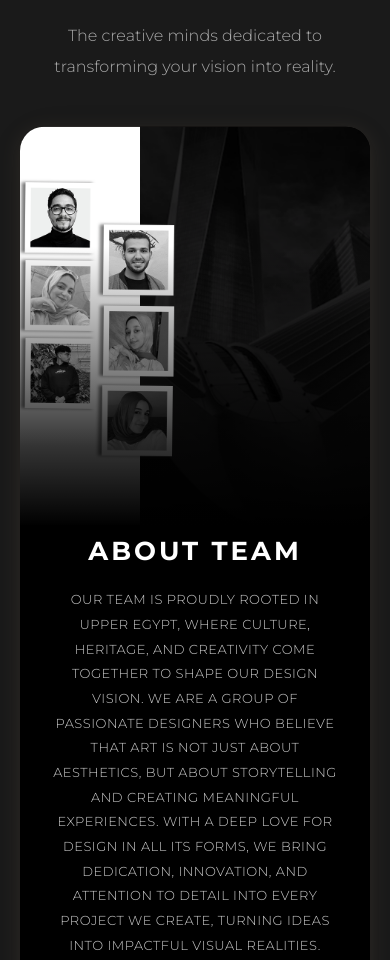
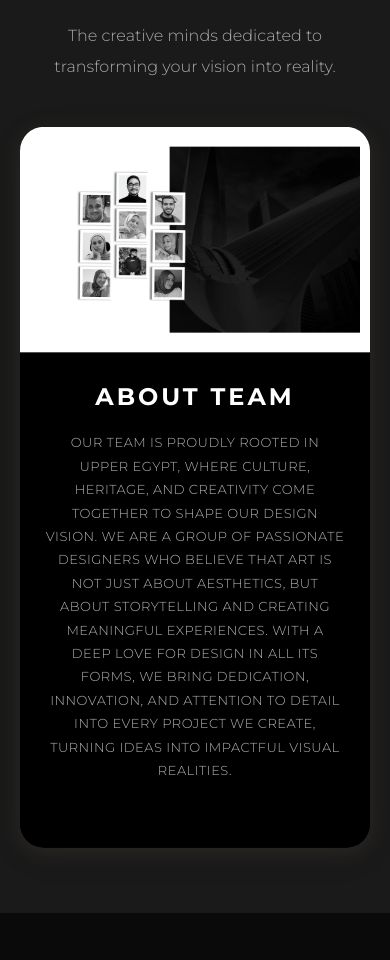
Before and after one commit to AsemYaser/Artex_Portofolio, a plain HTML site: page about.html in a window 390 px wide. Shown: the part 3265-4225 px from the top of the page. Drawn offline with nearby package versions, Linux system fonts and the light colour scheme.

Commit message:
Fix team mobile layout: use contain and white background to prevent photo clipping

```diff
--- a/about.html
+++ b/about.html
@@ -179,31 +179,32 @@
       .team-card {
         display: flex;
         flex-direction: column;
+        background: #000;
       }
       .team-card-bg {
-        height: 400px;
-        object-position: center center; /* Optimized for the new mobile-specific photo */
+        height: auto;
+        max-height: 400px;
+        object-fit: contain;
+        background: #fff; /* Match the collage's white background */
+        padding: 20px 10px; /* Prevent the card's rounded corners from cutting into the photos */
       }
       .team-card-overlay {
-        left: 0;
-        bottom: auto;
-        height: 400px;
-        background: linear-gradient(to bottom, rgba(0,0,0,0) 30%, rgba(0,0,0,0.8) 80%, rgba(0,0,0,1) 100%);
+        display: none; /* Remove overlay to keep the collage clean on mobile */
       }
       .team-card-content {
         position: relative;
         left: 0;
-        padding: 10px 30px 50px !important;
+        padding: 30px 25px 50px !important;
         background: #000;
-        margin-top: -1px; /* Avoid any potential sub-pixel gaps */
       }
       .team-card-content h2 {
-        font-size: 26px !important;
+        font-size: 24px !important;
         margin-bottom: 20px !important;
       }
       .team-card-content p {
         font-size: 13px !important;
-        line-height: 1.9 !important;
+        line-height: 1.8 !important;
+        color: rgba(255,255,255,0.7) !important;
       }
     }
   </style>
```
